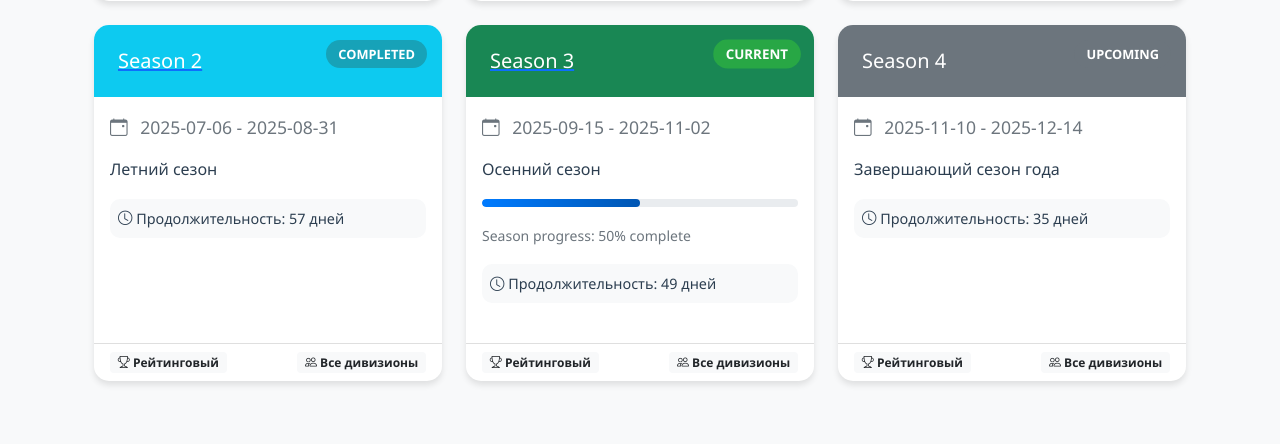
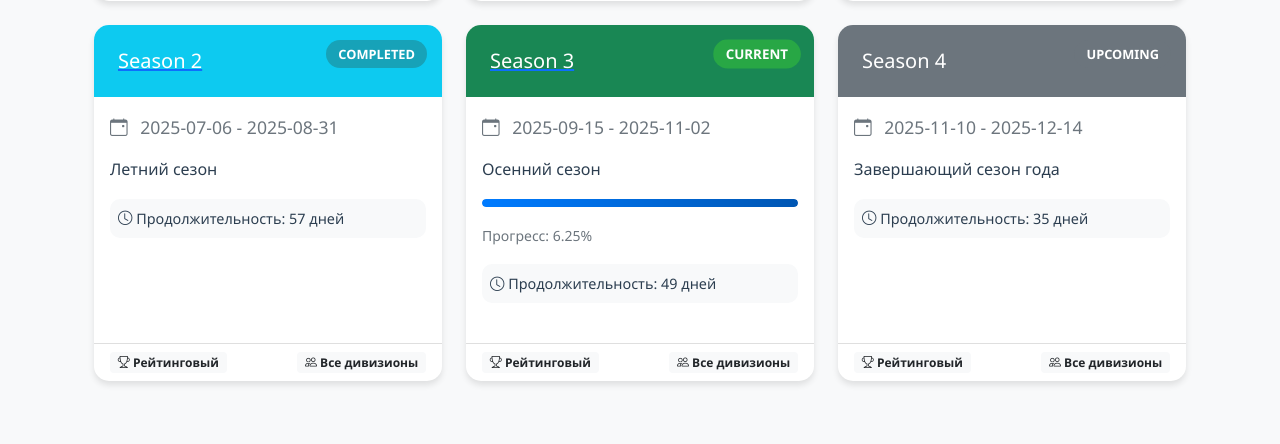
Before and after one commit to gozik/masters-league, a Flask app: page /schedule in a window 1280 px wide. Shown: the part 887-1331 px from the top of the page. Run offline with Flask 3, Linux system fonts and the light colour scheme; some libraries are stand-ins or nearby versions.

Commit message:
Add completion_rate calculation and display.

```diff
--- a/app.py
+++ b/app.py
@@ -1,4 +1,4 @@
-from flask import render_template, redirect, url_for, request
+from flask import render_template, request
 from init import create_app
 from models import Player, League, Season, Division, Result, Ranking, get_last_result_before_date
 from extensions import db
@@ -356,6 +356,8 @@ def show_schedule():
         elif current_date < start:
             season['status'] = 'upcoming'
 
+        season['completion_rate'] = max(0., min(1., (current_date - start).days / (end - start).days ))
+
     return render_template('schedule.html', seasons=seasons, current_year=2025)
 
 
--- a/templates/schedule.html
+++ b/templates/schedule.html
@@ -190,9 +190,9 @@
 
                     {% if season.status == 'current' %}
                     <div class="progress-bar mb-3">
-                        <div class="progress-fill" style="width: 50%;"></div>
+                        <div class="progress-fill" style="width: {{ season['completion_rate'] }};"></div>
                     </div>
-                    <small class="text-muted">Season progress: 50% complete</small>
+                    <small class="text-muted">Прогресс: {{ season['completion_rate']*100|round }}% </small>
                     {% endif %}
 
                     <div class="season-duration mt-3">
```
